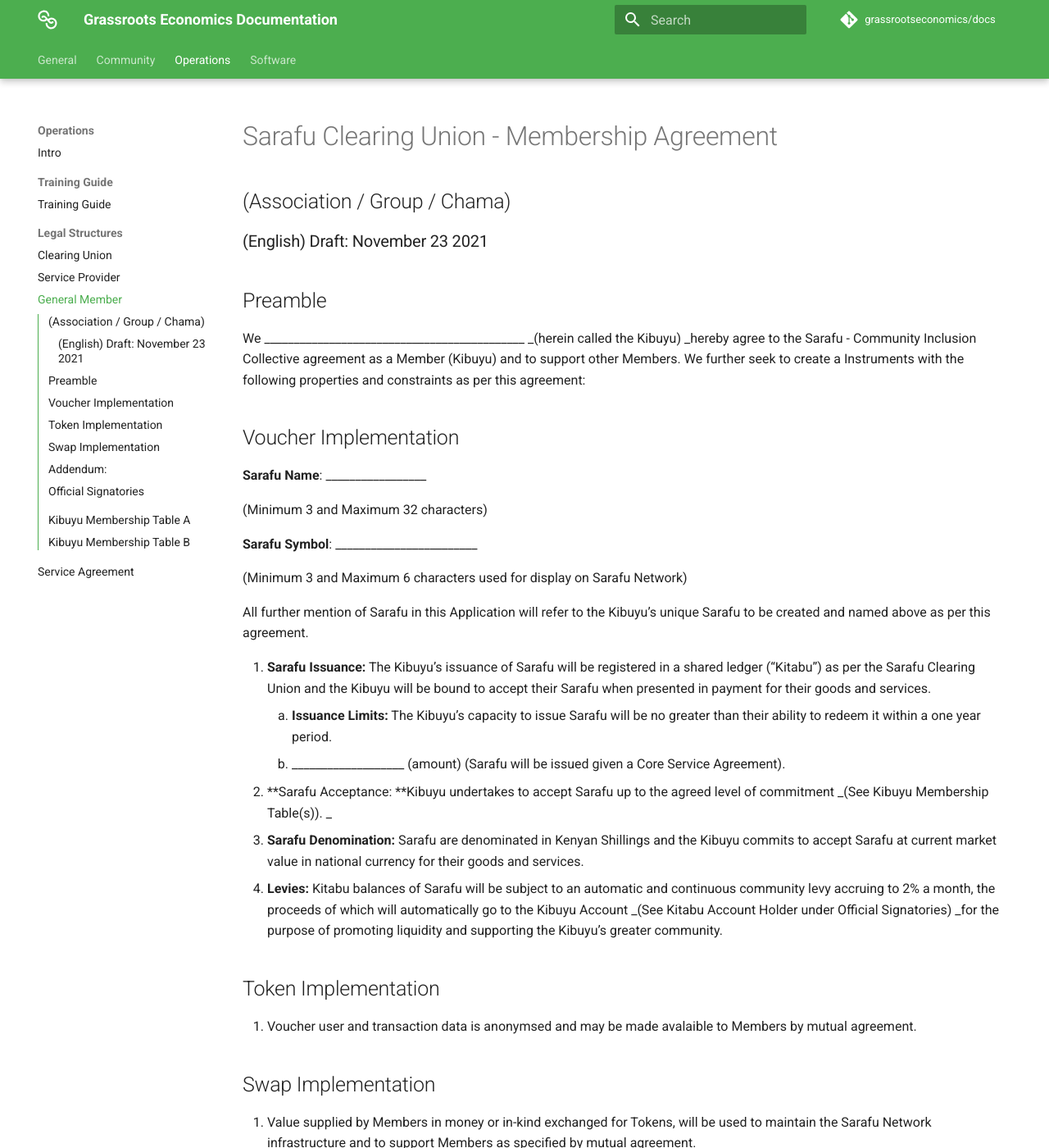
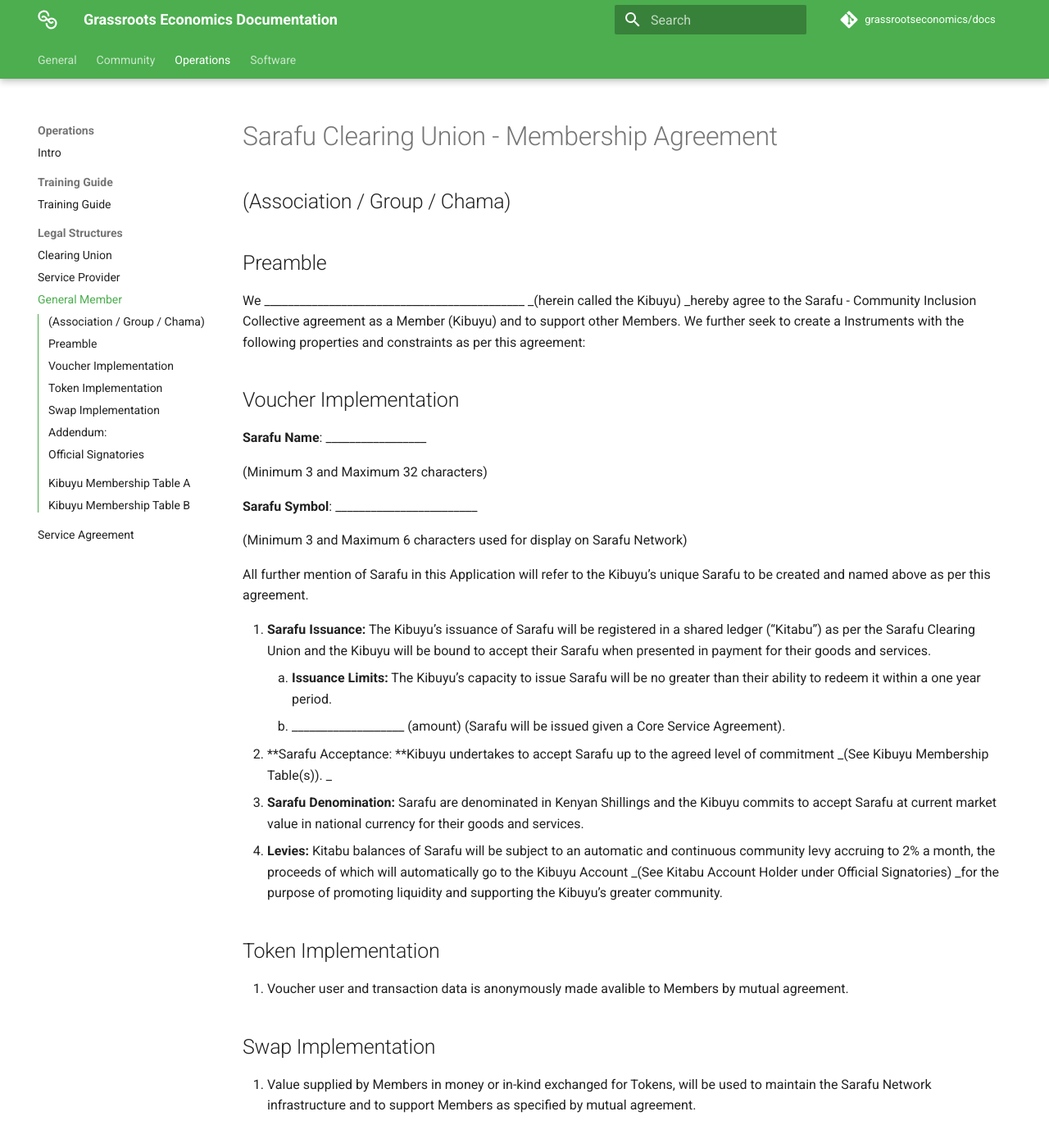
Before and after one commit to grassrootseconomics/docs.grassecon.org, an MkDocs documentation site: the page built from docs/scu_member_group.md, in a window 1280 px wide and 1400 px high. Shown: the whole window at 82% size. Built offline with MkDocs 1.6.1 and Material for MkDocs 9.7.7, drawn with Linux system fonts in a browser that asks for light colours; comment, search, counter and statistics services are not loaded.

Commit message:
spelling

```diff
--- a/docs/scu_intermember.md
+++ b/docs/scu_intermember.md
@@ -1,9 +1,5 @@
 
 # Sarafu Clearing Union - Intermember Service Agreement
-
-
-### (English) Draft: November 23 2021
-
 
 ## Preamble
 
--- a/docs/scu_member_csp.md
+++ b/docs/scu_member_csp.md
@@ -2,9 +2,6 @@
 
 
 ##  (Core Service Provider)
-
-
-### (English) Draft: November 23 2021
 
 
 ## Preamble
@@ -58,7 +55,7 @@
 
 ## Token Implementation
 
-1. Voucher user and transaction data is anonymsed and may be made avalaible to Members by mutual agreement.
+1. Voucher user and transaction data is anonymously made avalible to Members by mutual agreement.
 
 ## Swap Implementation
 
--- a/docs/scu_member_group.md
+++ b/docs/scu_member_group.md
@@ -1,11 +1,7 @@
 
 # Sarafu Clearing Union -  Membership Agreement
 
-
 ##  (Association / Group / Chama)
-
-
-### (English) Draft: November 23 2021
 
 
 ## Preamble
@@ -34,8 +30,7 @@
 4. **Levies:** Kitabu balances of Sarafu will be subject to an automatic and continuous community levy accruing to 2% a month, the proceeds of which will automatically go to the Kibuyu Account _(See Kitabu Account Holder under Official  Signatories) _for the purpose of promoting liquidity and supporting the Kibuyu’s greater community.
 
 ## Token Implementation
-
-1. Voucher user and transaction data is anonymsed and may be made avalaible to Members by mutual agreement.
+1. Voucher user and transaction data is anonymously made avalible to Members by mutual agreement.
 
 ## Swap Implementation
 
```
Also changed, not shown: other parts of docs/scu_member_csp.md (+1 -1 lines), docs/sarafu_clearing_union.md (+6 -9 lines).
